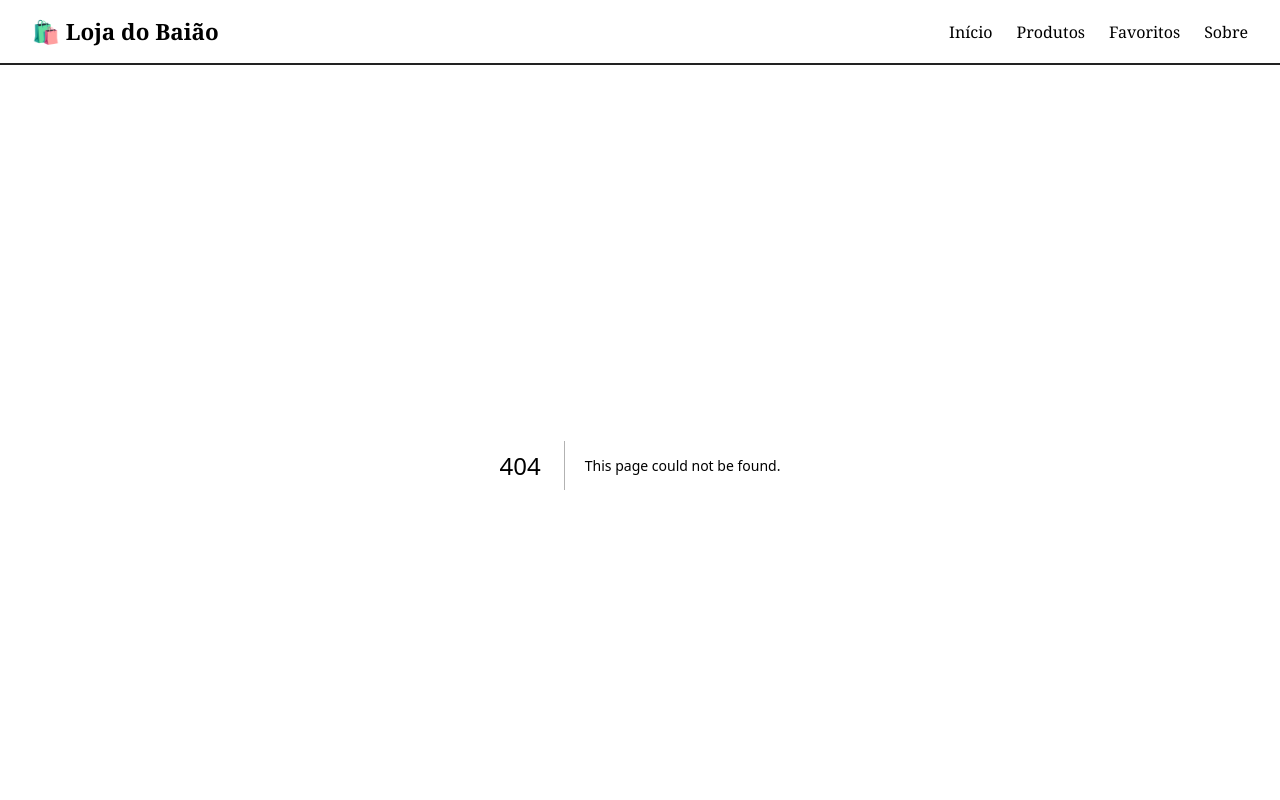
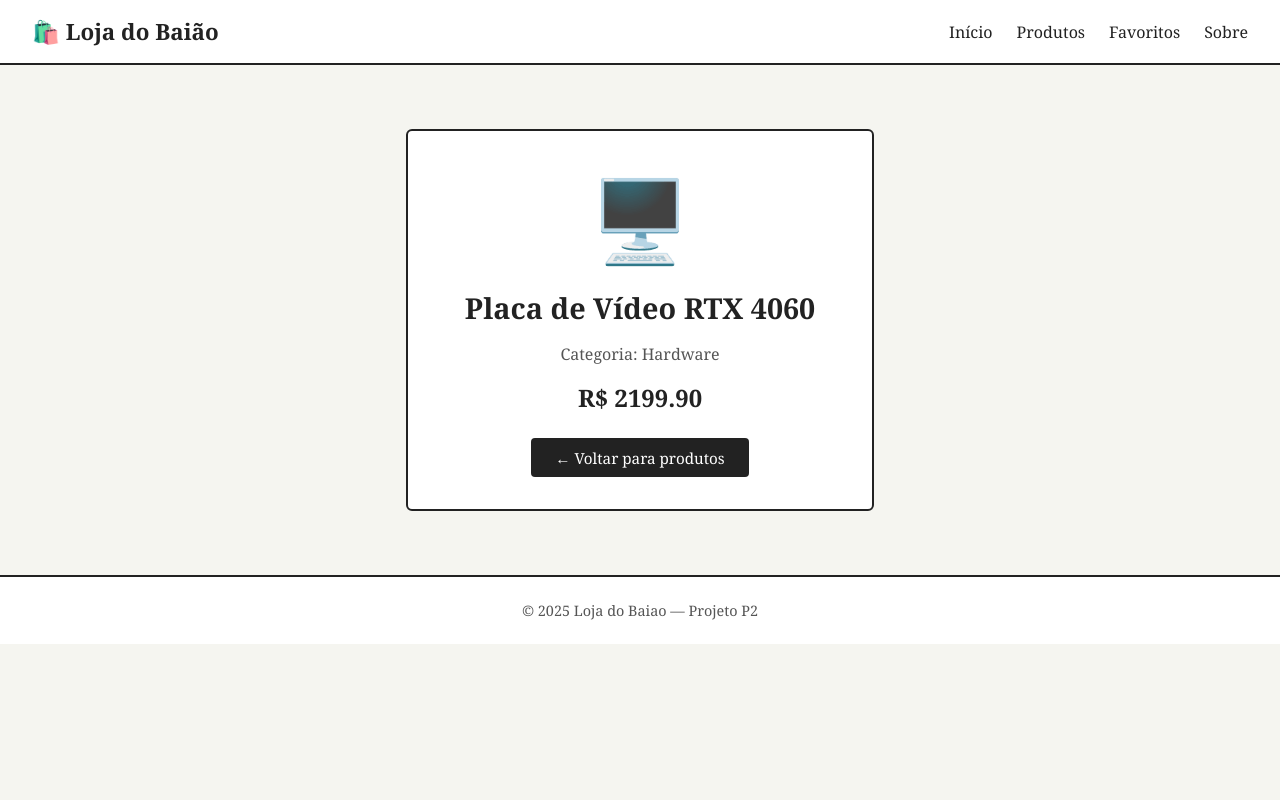
Before and after one commit to Eduardo062au/loja-do-Baiao, a Next.js app: page /produtos/1 in a window 1280 px wide. Before the commit this address had no page. Shown: the top 800 px of the page. Built offline with nearby package versions, Linux system fonts and the light colour scheme.

Commit message:
página de detalhes do produto

```diff
--- /dev/null
+++ b/app/produtos/[id]/page.module.css
@@ -0,0 +1,48 @@
+.container {
+  max-width: 500px;
+  margin: 3rem auto;
+  padding: 1rem;
+}
+
+.card {
+  background-color: #fff;
+  border: 2px solid #222;
+  border-radius: 6px;
+  padding: 2rem;
+  display: flex;
+  flex-direction: column;
+  align-items: center;
+  gap: 1rem;
+  text-align: center;
+}
+
+.imagem {
+  font-size: 5rem;
+}
+
+.nome {
+  font-size: 1.8rem;
+}
+
+.categoria {
+  color: #555;
+  font-size: 1rem;
+}
+
+.preco {
+  font-size: 1.5rem;
+  font-weight: bold;
+}
+
+.btn {
+  background-color: #222;
+  color: #fff;
+  padding: 0.6rem 1.5rem;
+  border-radius: 4px;
+  font-size: 0.95rem;
+  margin-top: 0.5rem;
+}
+
+.btn:hover {
+  background-color: #444;
+}
--- /dev/null
+++ b/app/produtos/[id]/page.tsx
@@ -0,0 +1,31 @@
+import produtos from '@/lib/produtos'
+import styles from './page.module.css'
+import Link from 'next/link'
+
+export default async function DetalheProduto({ params }: { params: Promise<{ id: string }> }) {
+  const { id } = await params
+  const produto = produtos.find((p) => p.id === Number(id))
+
+  if (!produto) {
+    return (
+      <div className={styles.container}>
+        <p>Produto não encontrado.</p>
+        <Link href="/produtos">Voltar</Link>
+      </div>
+    )
+  }
+
+  return (
+    <div className={styles.container}>
+      <div className={styles.card}>
+        <div className={styles.imagem}>{produto.imagem}</div>
+        <h1 className={styles.nome}>{produto.nome}</h1>
+        <p className={styles.categoria}>Categoria: {produto.categoria}</p>
+        <p className={styles.preco}>R$ {produto.preco.toFixed(2)}</p>
+        <Link href="/produtos" className={styles.btn}>
+          ← Voltar para produtos
+        </Link>
+      </div>
+    </div>
+  )
+}
--- a/components/Footer/Footer.tsx
+++ b/components/Footer/Footer.tsx
@@ -3,7 +3,7 @@
 export default function Footer() {
   return (
     <footer className={styles.footer}>
-      <p>© 2025 Loja Next — Projeto Acadêmico</p>
+      <p>© 2025 Loja do Baiao — Projeto P2</p>
     </footer>
   )
 }
```
